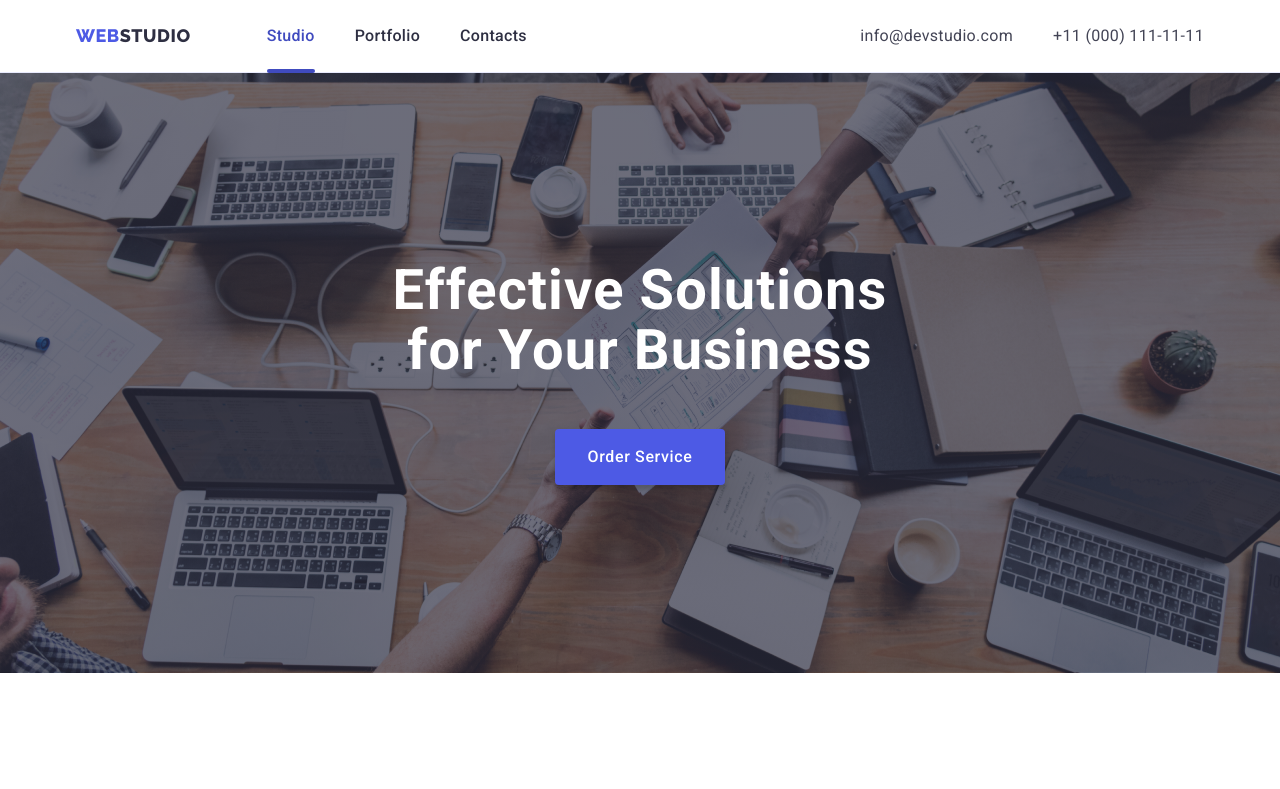
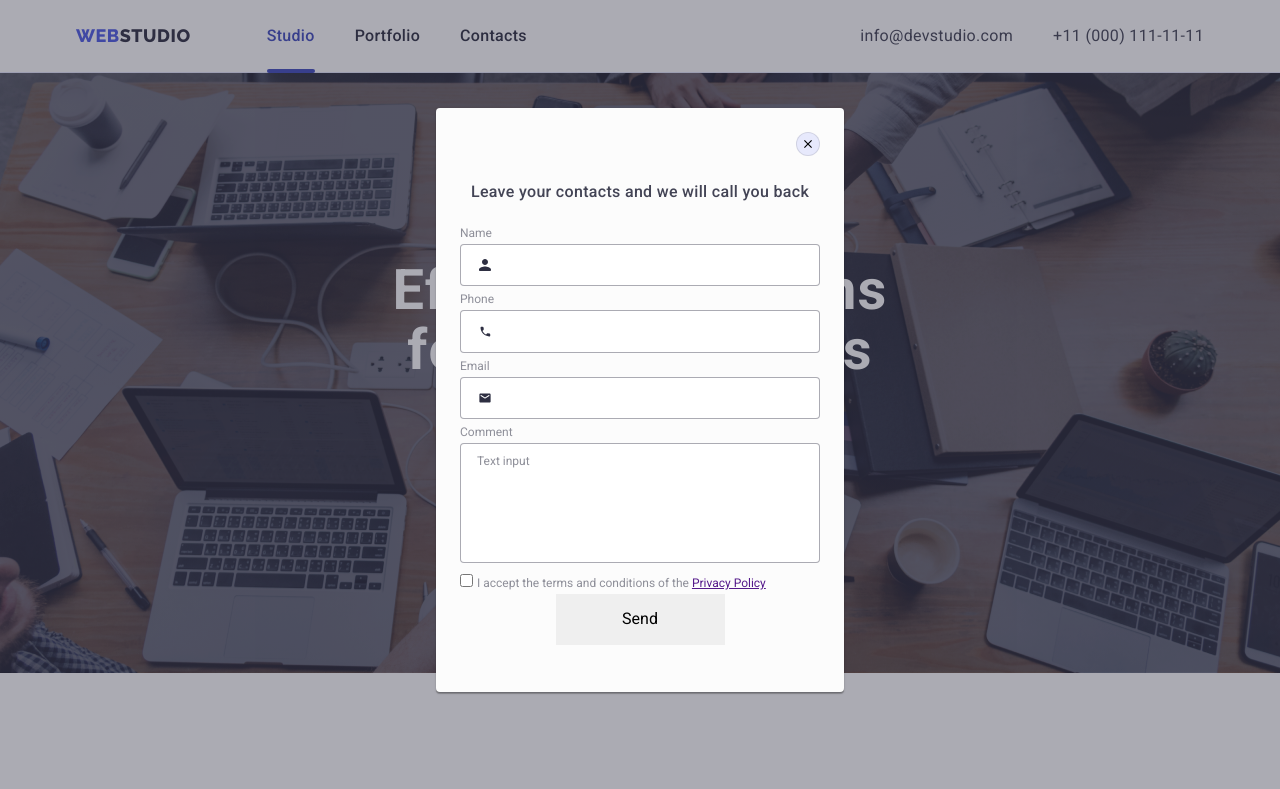
Before and after one commit to culplate/goit-markup-hw-05, a plain HTML site: page index.html in a window 1280 px wide. Shown: the top 789 px of the page. Drawn offline with nearby package versions, Linux system fonts and the light colour scheme.

Commit message:
Updated contact form

```diff
--- a/css/styles.css
+++ b/css/styles.css
@@ -667,6 +667,8 @@ footer {
   position: absolute;
   top: 50%;
   left: 50%;
+  padding: 72px 24px 24px 24px;
+
   transform: translate(-50%, -50%);
   width: 408px;
   min-height: 584px;
@@ -718,29 +720,76 @@ footer {
 /* CONTACT FORM */
 
 .contact-form {
-  display: flex;
-  flex-direction: column;
-  align-items: flex-start;
-  justify-content: center;
-  gap: 8px;
+}
 
-  padding: 72px 24px 24px;
+.contact-label {
+  margin-bottom: 4px;
+  font-family: inherit;
 }
+
 .contact-title {
-  align-self: center;
+  text-align: center;
+  font-weight: 500;
+  line-height: 1.5;
+  letter-spacing: 0.02em;
+  margin-bottom: 16px;
 }
 .contact-input-wrapper {
-  display: flex;
-  flex-direction: column;
-  align-items: flex-start;
+  position: relative;
 }
-.contact-label {
+
+.contact-input {
+  width: 360px;
+  padding: 11px 11px 11px 36px;
+
+  outline: none;
+  border-radius: 4px;
+  border: 1px solid rgba(46, 47, 66, 0.4);
+
+  transition: border 250ms cubic-bezier(0.4, 0, 0.2, 1);
 }
-.contact-input {
+
+.contact-input:focus {
+  border: 1px solid var(--primary-brand-color);
 }
+
+.contact-input:focus + .contact-icon {
+  fill: var(--primary-brand-color);
+}
+
+.contact-textarea {
+  resize: none;
+  height: 120px;
+  padding: 11px 16px;
+}
+
+.contact-label,
+.contact-textarea::placeholder {
+  color: var(--subtle-color);
+  font-family: inherit;
+
+  font-size: 12px;
+  font-weight: 400;
+  line-height: 1.16;
+}
+
+.contact-icon {
+  position: absolute;
+  top: 50%;
+  transform: translateY(-50%);
+  left: 16px;
+  pointer-events: none;
+  fill: var(--dark-color);
+  transition: fill 250ms cubic-bezier(0.4, 0, 0.2, 1);
+}
+
 .privacy-policy-link {
 }
 .contact-btn {
+  padding: 16px 32px;
+  min-width: 169px;
+  margin: 0 auto;
+  display: block;
 }
 
 /* SUBSCRIBE FORM */
--- a/index.html
+++ b/index.html
@@ -521,7 +521,7 @@
       </div>
     </footer>
 
-    <div class="modal-overlay is-hidden" data-modal>
+    <div class="modal-overlay" data-modal>
       <div class="modal">
         <button class="closemodal" type="button" data-modal-close>
           <svg class="close-icon icon" width="8" height="8">
@@ -529,41 +529,55 @@
           </svg>
         </button>
 
+        <p class="contact-title">
+          Leave your contacts and we will call you back
+        </p>
+
         <form class="contact-form" name="contact_form">
-          <strong class="contact-title">
-            Leave your contacts and we will call you back
-          </strong>
-
+          <label for="user_name" class="contact-label">Name</label>
           <div class="contact-input-wrapper">
-            <label for="user_name" class="contact-label">Name</label>
-            <input id="user_name" type="text" class="contact-input" />
+            <input
+              id="user_name"
+              type="text"
+              class="contact-input"
+              name="user_name"
+            />
+            <svg class="contact-icon icon" width="18" height="18">
+              <use href="./images/icons.svg#name-icon"></use>
+            </svg>
           </div>
 
+          <label for="user_tel" class="contact-label">Phone</label>
           <div class="contact-input-wrapper">
-            <label for="user_tel" class="contact-label">Phone</label>
             <input
               id="user_tel"
               type="tel"
               class="contact-input"
               name="user_tel"
             />
+            <svg class="contact-icon icon" width="18" height="18">
+              <use href="./images/icons.svg#tel-icon"></use>
+            </svg>
           </div>
 
+          <label for="user_mail" class="contact-label">Email</label>
           <div class="contact-input-wrapper">
-            <label for="user_mail" class="contact-label">Email</label>
             <input
               id="user_mail"
               type="email"
               class="contact-input"
               name="user_mail"
             />
+            <svg class="contact-icon icon" width="18" height="18">
+              <use href="./images/icons.svg#mail-icon"></use>
+            </svg>
           </div>
 
           <div class="contact-input-wrapper">
             <label for="user_comment" class="contact-label">Comment</label>
             <textarea
               id="user_comment"
-              class="contact-input"
+              class="contact-input contact-textarea"
               cols="30"
               rows="10"
               name="user_comment"
@@ -582,6 +596,6 @@
       </div>
     </div>
 
-    <script src="./js/modal.js"></script>
+    <!-- <script src="./js/modal.js"></script> -->
   </body>
 </html>
```
